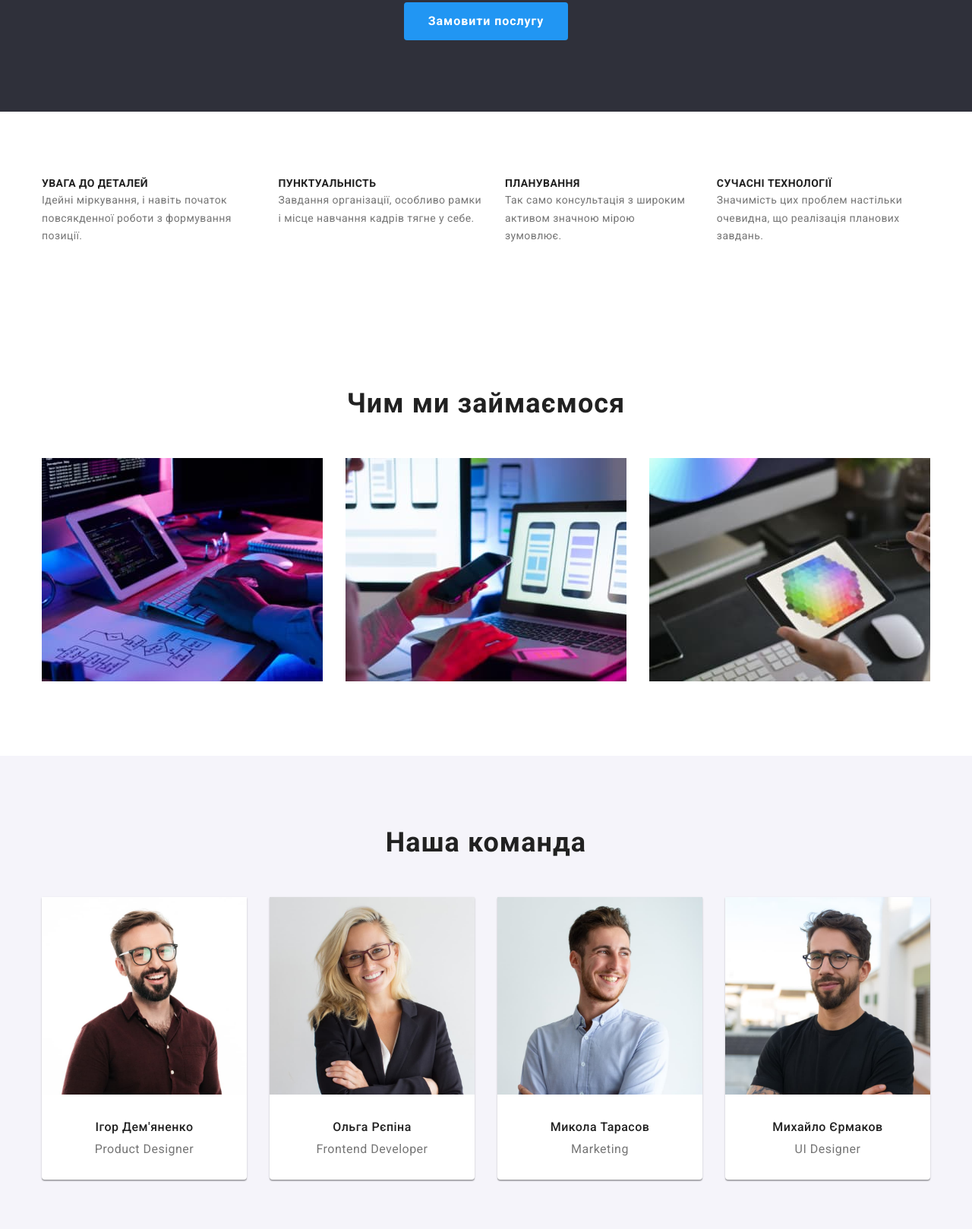
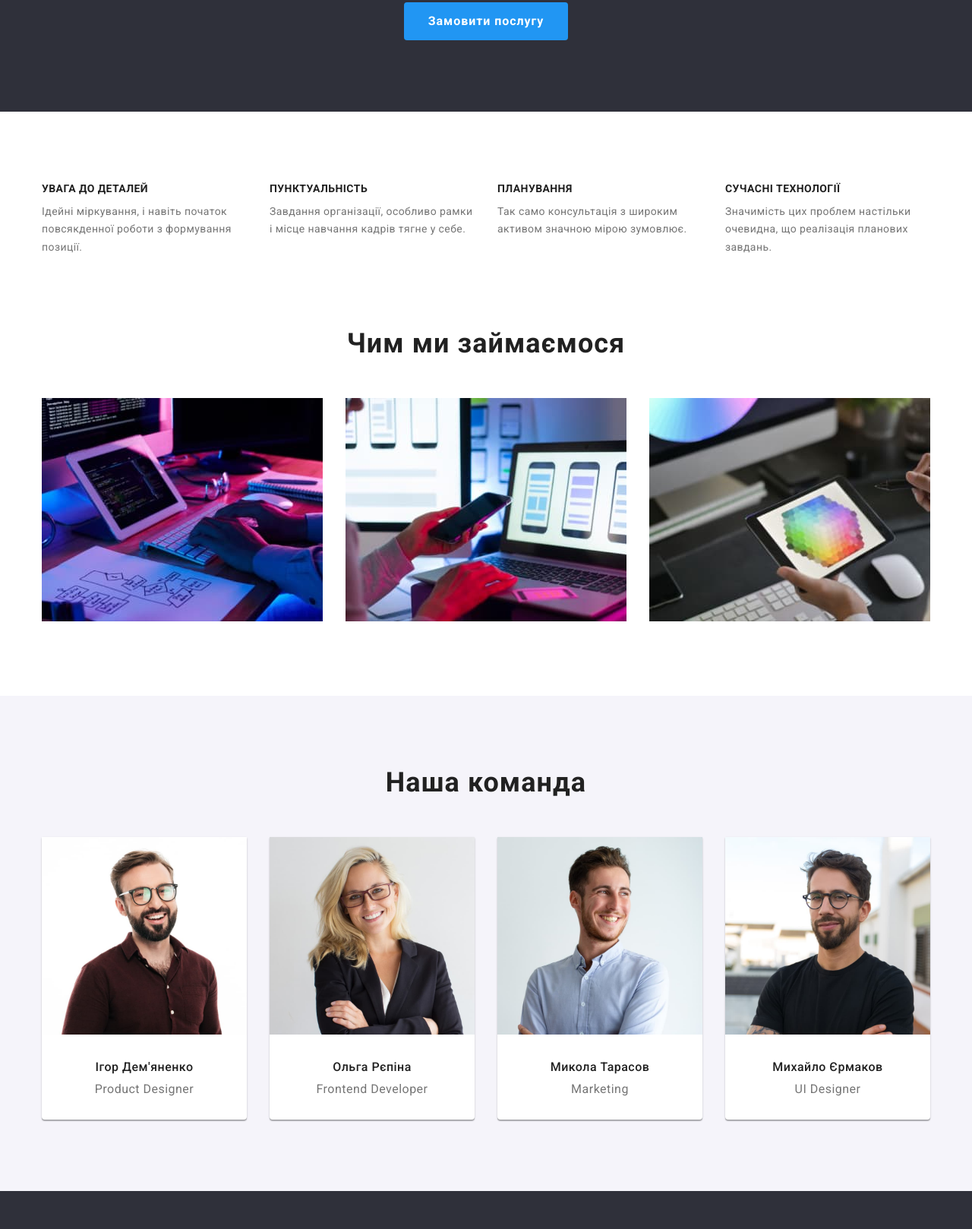
Before and after one commit to ViktorOkun/goit-markup-hw-03, a plain HTML site: page index.html in a window 1280 px wide. Shown: the part 322-1940 px from the top of the page at 76% size. Drawn offline with nearby package versions, Linux system fonts and the light colour scheme.

Commit message:
вніс виправлення для ДЗ

```diff
--- a/css/styles.css
+++ b/css/styles.css
@@ -184,9 +184,11 @@ h1, h2, h3, ul {
     color: var(--title-text-color);
     font-weight: 700;
     font-size: 14px;
-    line-height: 1.14px;
+    line-height: 1.14;
     letter-spacing: 0.03em;
     text-transform: uppercase;
+
+    width: 270px;
 
     margin-bottom: 10px;
 }
@@ -200,6 +202,11 @@ h1, h2, h3, ul {
 }
 
 /* Work */
+
+.work {
+    padding-top: 0;
+}
+
 
 .work-list {
     display: flex;
@@ -385,8 +392,8 @@ h1, h2, h3, ul {
     font-size: 18px;
     line-height: 2;
     letter-spacing: 0.06em;
-    margin-bottom: 4px;
-    margin-left: 24px;
+    /* margin-bottom: 4px;
+    margin-left: 24px; */
 
 }
 
@@ -395,8 +402,7 @@ h1, h2, h3, ul {
     font-size: 16px;
     line-height: 1.88;
     letter-spacing: 0.03em;
-    margin-top: 0px;
-    margin-left: 24px;
+    margin: 0;
 }
 
 .examples-list .list {
@@ -410,6 +416,8 @@ h1, h2, h3, ul {
 .examples-card {
     border: 1px solid #EEEEEE;
     border-top: 0;
+    padding: 20px 24px;
+
 }
 
 /* end */
--- a/index.html
+++ b/index.html
@@ -42,8 +42,8 @@
     </header>
 
     <main>
-      <section class="hero">
-        <div class="container section">
+      <section class="hero section">
+        <div class="container ">
           <h1 class="hero-title">
             Ефективні рішення для <br />
             вашого бізнесу
@@ -52,8 +52,8 @@
         </div>
       </section>
 
-      <section class="features">
-        <div class="container section">
+      <section class="features section">
+        <div class="container">
           <!-- Сховати в CSS -->
           <h2 class="hidden-header">Особливості</h2>
 
@@ -86,8 +86,8 @@
         </div>
       </section>
 
-      <section class="work">
-        <div class="container section">
+      <section class="work section">
+        <div class="container">
           <h2 class="work-title">Чим ми займаємося</h2>
           <ul class="work-list">
             <li class="list">
@@ -103,8 +103,8 @@
         </div>
       </section>
 
-      <section class="team">
-        <div class="container section">
+      <section class="team section">
+        <div class="container">
           <h2 class="team-title">Наша команда</h2>
           <ul class="team-list">
             <li class="list border-list">
```
Also changed, not shown: portfolio.html (+2 -2 lines).
